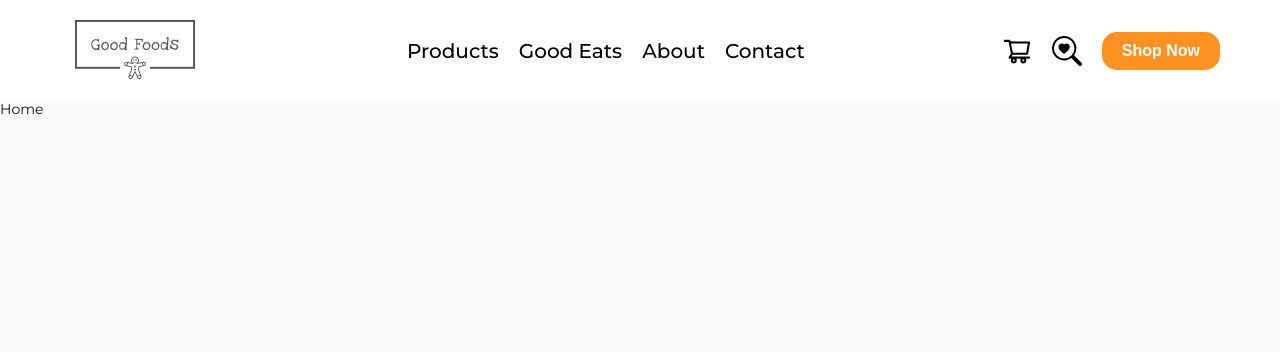
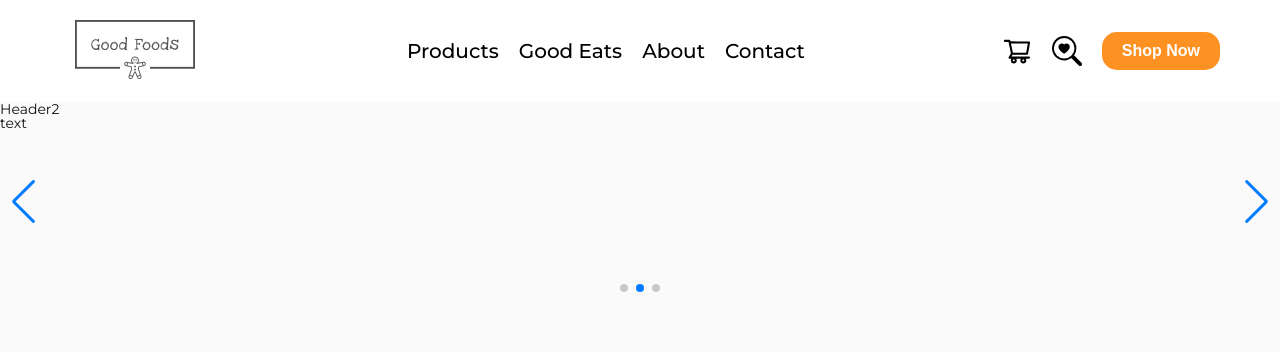
Before and after one commit to whatislove-zh/goods-food, a React (Vite) app: page / in a window 1280 px wide. Shown: the top 352 px of the page. Built offline with nearby package versions, Linux system fonts and the light colour scheme.

Commit message:
add base swiper

```diff
--- a/package.json
+++ b/package.json
@@ -18,7 +18,8 @@
     "react-icons": "^4.10.1",
     "react-redux": "^8.1.1",
     "react-router-dom": "^6.14.0",
-    "sass": "^1.63.6"
+    "sass": "^1.63.6",
+    "swiper": "^10.0.4"
   },
   "devDependencies": {
     "@types/react": "^18.0.37",
--- /dev/null
+++ b/src/components/Slider.jsx
@@ -0,0 +1,35 @@
+import { Swiper, SwiperSlide } from "swiper/react";
+import { Pagination, Navigation, Autoplay } from "swiper/modules";
+
+import "swiper/css";
+import "swiper/css/pagination";
+import "swiper/css/navigation";
+
+const swipeData = ["slide1", "slide2", "slide3"];
+
+const Slider = () => {
+  return (
+    <>
+      <Swiper
+         pagination={{
+          clickable: true,
+        }}
+        navigation={true}
+        loop={true}
+        autoplay={{
+          delay: 3000,
+          disableOnInteraction: true,
+        }}
+        modules={[Pagination, Navigation, Autoplay]}
+      >
+        {swipeData.map((el) => (
+          <SwiperSlide key={el}>
+            <h2 className="slide-title">Header2</h2>
+            <p className="slide-text">text</p>
+          </SwiperSlide>
+        ))}
+      </Swiper>
+    </>
+  );
+};
+export default Slider;
--- a/src/index.scss
+++ b/src/index.scss
@@ -6,3 +6,5 @@
 @use "./style/layout";
 /*Not Found Page Style*/
 @use "./style/not-found";
+/*Swiper Style*/
+@use "./style/slider";
--- a/src/pages/Home.jsx
+++ b/src/pages/Home.jsx
@@ -1,4 +1,11 @@
+import Swiper from "../components/Slider";
+
 const Home = () => {
-  return <div>Home</div>;
+  return (
+    <section className="home-section">
+      <Swiper />
+      <div className="container"></div>
+    </section>
+  );
 };
 export default Home;
--- /dev/null
+++ b/src/style/_slider.scss
@@ -0,0 +1,5 @@
+@import "./variables";
+
+.swiper-wrapper{
+    height: 200px;
+}
```
Also changed, not shown: 1 other file (tests, documents, lock files or other folders).
